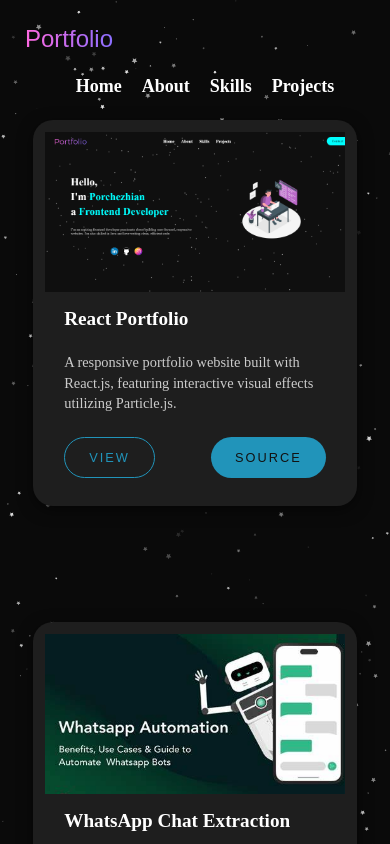
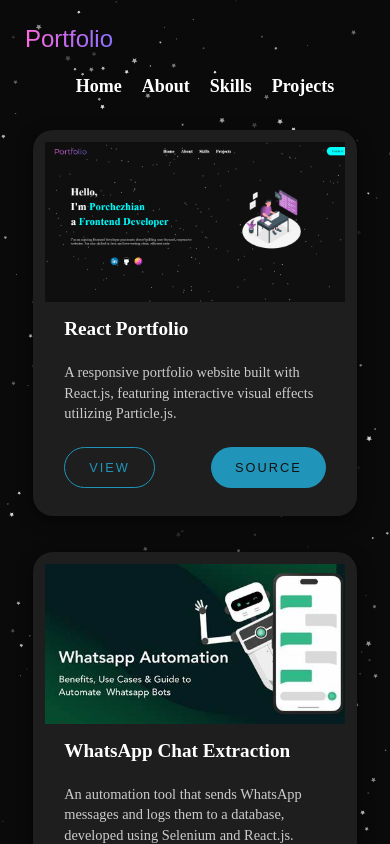
Before and after one commit to chezhianch/Animated-React-Portfolio, a React (Vite) app: page /projects in a window 390 px wide. Built offline with nearby package versions, Linux system fonts and the light colour scheme.

Commit message:
Update Projectcard and SkillCircle components with styling improvements

```diff
--- a/src/App.css
+++ b/src/App.css
@@ -477,7 +477,7 @@
 
   .hero-img img {
     position: relative;
-    top:-5px ;
+    top:-20px ;
     width: 250px;
     right: 0;
   }
@@ -506,8 +506,9 @@
   .abt-scroll-wrapper {
     height: 100vh;
     overflow-y: auto;
-    padding-bottom: 4rem;
+    padding-bottom: 10rem;
     box-sizing: border-box;
+    scroll-behavior: smooth;
   }
 
   .abt-cont {
@@ -541,7 +542,8 @@
 
   /* Contact Section */
   .container {
-    padding: 2rem 1rem;
+    margin-top: 50px;
+    padding: 2rem 3rem;
   }
 
   .form {
--- a/src/components/ProjectCard.jsx
+++ b/src/components/ProjectCard.jsx
@@ -12,7 +12,9 @@
 
   return (
     <div className="page-wrapper">
+        <div className="project-scrollbar">
       <div className="cards-container">
+
 
 
           {/* First Card */}
@@ -51,7 +53,7 @@
             </div>
           </div>
         </div>
-
+        </div>
       </div>
 
   );
--- a/src/components/Projectcard.css
+++ b/src/components/Projectcard.css
@@ -5,16 +5,20 @@
   }
 }
 @media (max-width: 768px) {
-  .scrollable-container {
-    overflow-x: auto; /* or overflow: auto for both directions */
-    white-space: nowrap; /* optional: prevents wrapping of child elements */
+  .project-scrollbar{
+    height: 100vh;
+    overflow-y: auto;
+    padding-bottom: 16rem;
+    box-sizing: border-box;
   }
 }
 
 @media (max-width: 480px) {
   .card {
     width: 95%;
-    margin: 0.5rem auto;
+position: relative;
+top: 50px;
+    margin: -2rem auto;
     padding: 0.75rem;
   }
 }
@@ -25,6 +29,7 @@
     margin-top:50px;
     align-items: center;
     gap: 2rem;
+    scroll-behavior: smooth;
   }
 }
 
--- a/src/components/SkillCircle.css
+++ b/src/components/SkillCircle.css
@@ -1,7 +1,10 @@
    /* Responsive */
    @media (max-width: 768px) {
-    .skills-section {
-      padding: 20px;
+    .skills-grid{
+      height: 100vh;
+      overflow-y: auto;
+      padding-bottom: 25rem;
+      box-sizing: border-box;
     }
 
     .skills-title {
@@ -9,7 +12,7 @@
     }
 
     .skills-grid {
-      flex-direction: column;
+      flex-direction: row;
       align-items: center;
       gap: 20px 40px;
     }
--- a/src/components/SkillCircle.jsx
+++ b/src/components/SkillCircle.jsx
@@ -9,6 +9,7 @@
   const strokeDashoffset = circumference - (percent / 100) * circumference;
 
   return (
+    <div className="skill-scroll">
     <div className="skill-wrapper">
       <img src={logo} alt={`${skill} logo`} className="skill-logo" />
       <div className="skill-card">
@@ -38,6 +39,7 @@
         </div>
       </div>
     </div>
+    </div>
   );
 };
 
```
